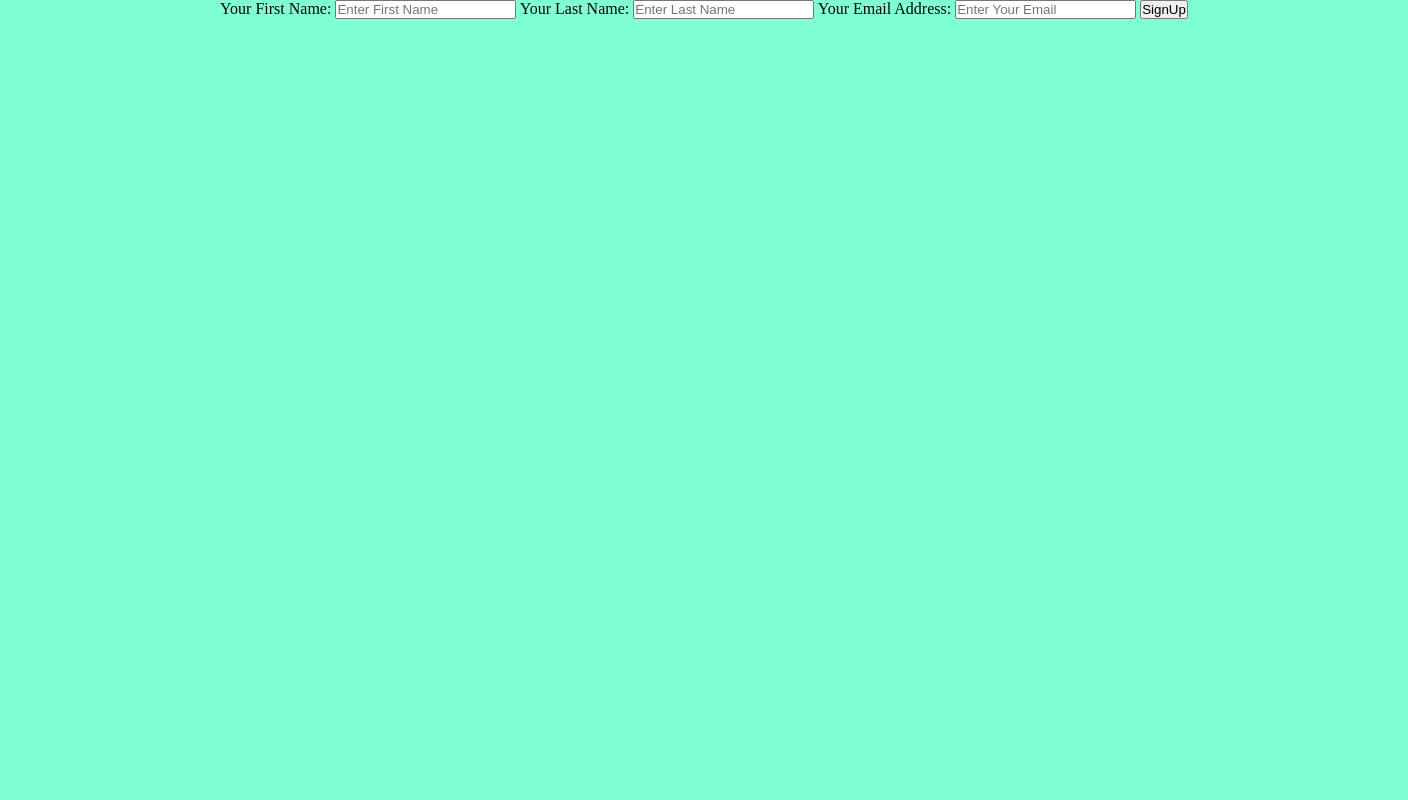
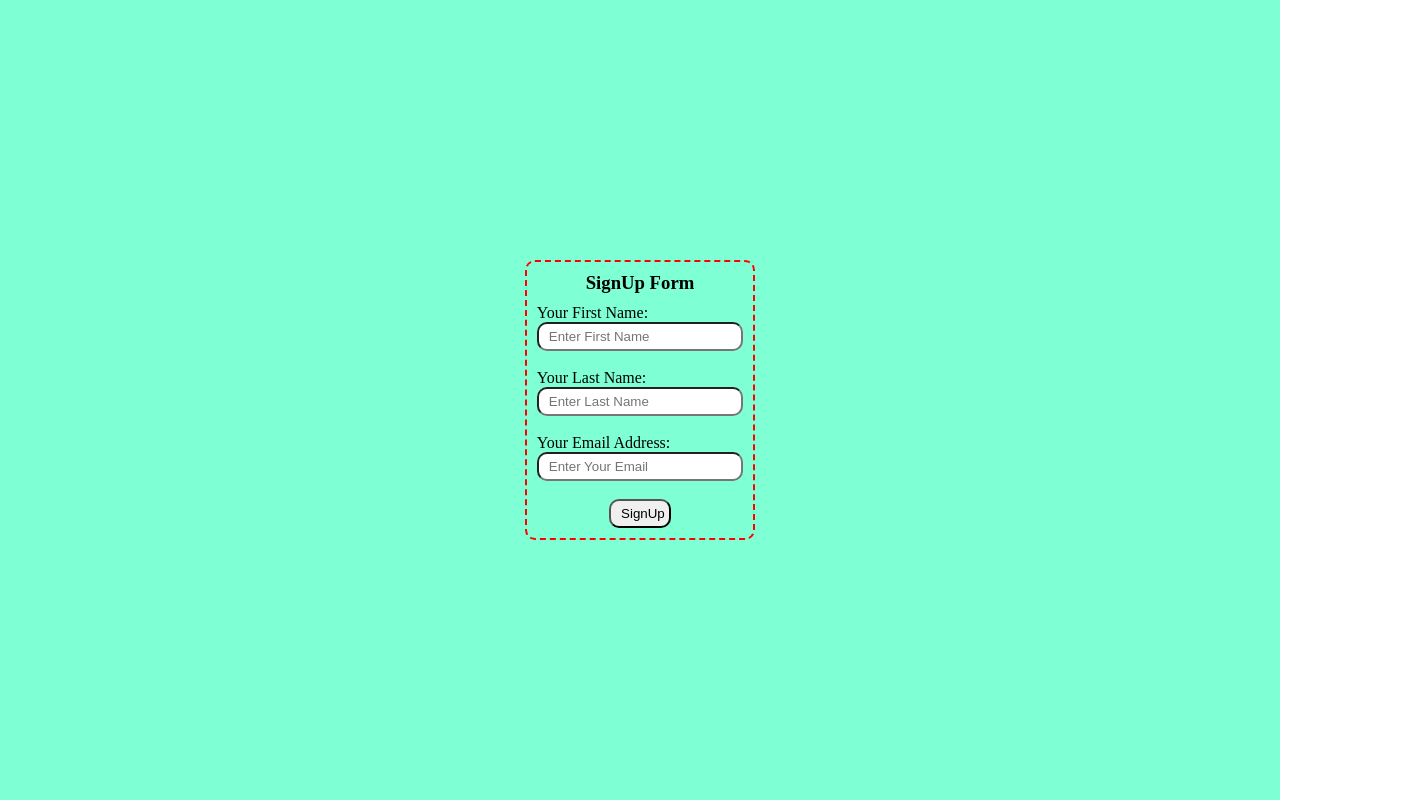
Before and after one commit to jamatali/MERN-Practice, a website: page email-collection-22-09-23/index.html in a window 1280 px wide. Shown: the whole page, 1408 px wide, since content can reach past the window. Drawn offline with Linux system fonts and the light colour scheme; files that its build step writes are made by us from their sources.

Commit message:
css style.css issue resolved by adding static directory /public

```diff
--- a/email-collection-22-09-23/app.js
+++ b/email-collection-22-09-23/app.js
@@ -3,6 +3,7 @@ const app = express();
 const bodyParser = require("body-parser");
 const port = 3000;
 app.use(bodyParser.urlencoded({extended: true}));
+app.use(express.static(__dirname + "/public"));
 
 app.get("/", (req,res) => {
     res.sendFile(__dirname + "/index.html");
--- a/email-collection-22-09-23/index.html
+++ b/email-collection-22-09-23/index.html
@@ -3,20 +3,21 @@
 <head>
     <meta charset="UTF-8">
     <meta name="viewport" content="width=device-width, initial-scale=1.0">
-    <link rel="stylesheet" href="./style.css" type="text/css">
+    <link rel="stylesheet" href="style.css">
     <title>Email Collection</title>
 </head>
 <body>
 
     <div class="container">
         <div class="card">
-            <form action="/" method="post">
+            <h3>SignUp Form</h3>
+            <form action="/" method="post" class="form-card">
                 <label for="fname">Your First Name:</label>
-                <input name="fname" type="text" placeholder="Enter First Name">
+                <input name="fname" type="text" placeholder="Enter First Name"><br>
                 <label for="lname">Your Last Name:</label>
-                <input type="text" name="lname" placeholder="Enter Last Name">
+                <input type="text" name="lname" placeholder="Enter Last Name"><br>
                 <label for="email">Your Email Address:</label>
-                <input name="email" type="text" placeholder="Enter Your Email">
+                <input name="email" type="text" placeholder="Enter Your Email"><br>
                 <button type="submit" name="submit">SignUp</button>
             </form>
         </div>
--- /dev/null
+++ b/email-collection-22-09-23/public/style.css
@@ -0,0 +1,39 @@
+*{
+    margin: 0;
+    padding: 0;
+    box-sizing: border-box;
+}
+.container{
+    width: 100%;
+    padding: 0 5%;
+    background-color: aquamarine;
+    height: 100vh;
+    display: flex;
+    justify-content: center;
+    align-items: center;
+}
+.card{
+    width: 20%;
+    border: 2px dashed red;
+    border-radius: 10px;
+    padding: 0 10px 10px 10px;
+}
+.card h3{
+    text-align: center;
+    padding: 10px 0;
+}
+.form-card{
+    display: flex;
+    flex-direction: column;
+}
+.form-card button{
+    display: flex;
+    width: 30%;
+    align-self: center;
+    padding: 5px 10px;
+    border-radius: 10px;
+}
+.form-card input{
+    border-radius: 10px;
+    padding: 5px 10px;
+}
--- a/email-collection-22-09-23/style.css
+++ /dev/null
@@ -1,13 +0,0 @@
-*{
-    margin: 0;
-    padding: 0;
-}
-.container{
-    width: 100%;
-    padding: 0 5%;
-    background-color: aquamarine;
-    height: 100vh;
-    display: flex;
-    justify-content: center;
-    justify-content: center;
-}
```
Also changed, not shown: email-collection-22-09-23/success.html (+1 -1 lines).
